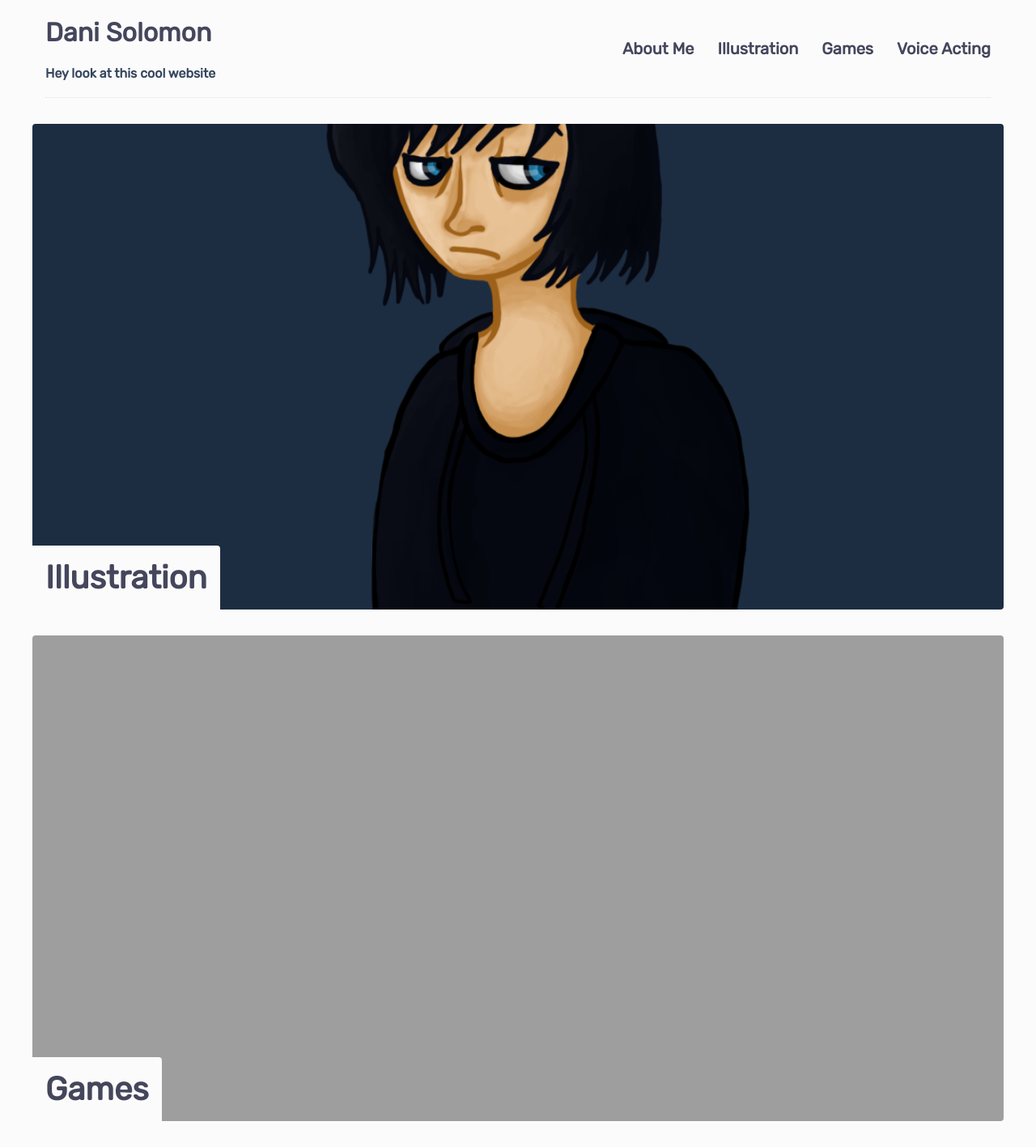
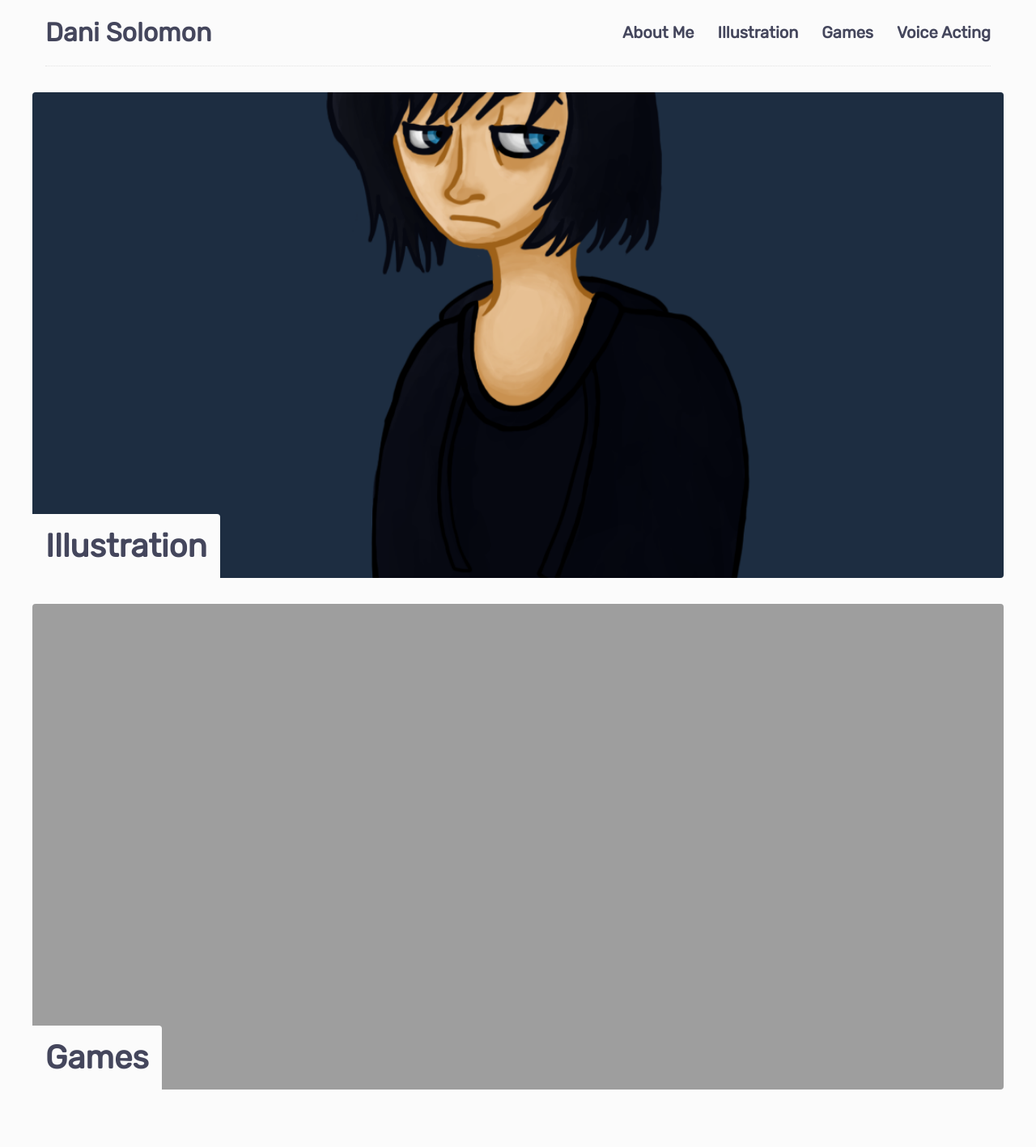
Before and after one commit to DaniBSolomon/danibsolomon.github.io, a Jekyll site: the page built from index.html, in a window 1280 px wide. Shown: the whole page at 81% size. Built offline with Jekyll 4.4.1, drawn with Linux system fonts in a browser that asks for light colours; after the commit the page ends 1378 px from its top, so only the background shows below that; some of the changed lines change nothing that is shown.

Commit message:
Update _config.yml

```diff
--- a/_config.yml
+++ b/_config.yml
@@ -1,6 +1,6 @@
 # Site settings
 title: Dani Solomon
-tagline: "Hey look at this cool website"
+# tagline: "Hey look at this cool website"
 url: "http://yourwebsite.com"
 
 # Pages
```
